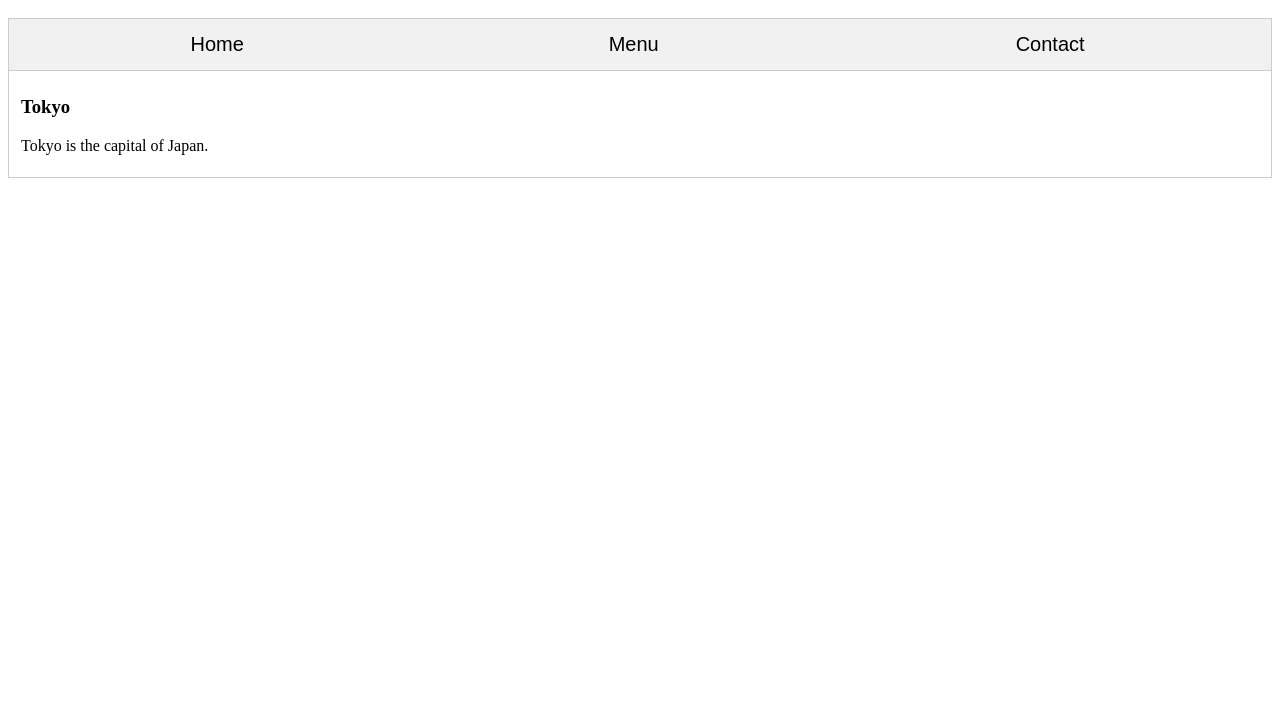
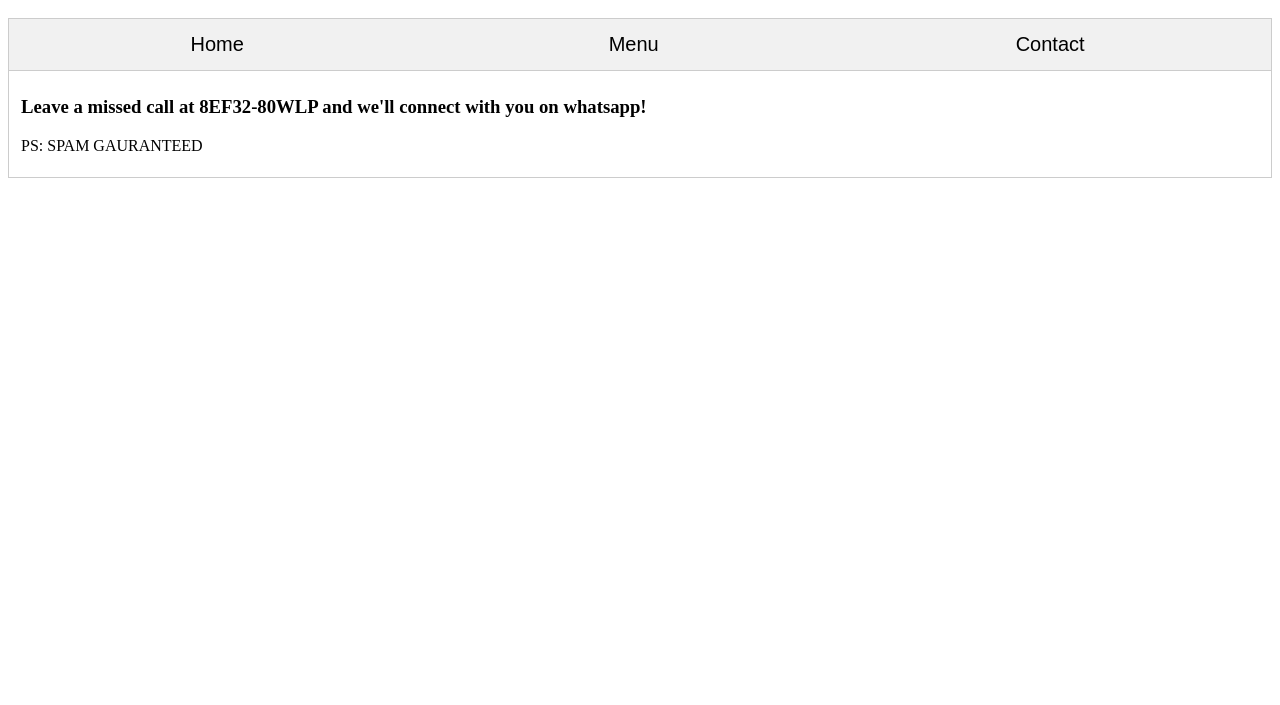
Before and after one commit to Ventuscoder/Restaurant-Page, a website built with webpack: page dist/index.html in a window 1280 px wide. Shown: the part 95-800 px from the top of the page. Built offline with nearby package versions, Linux system fonts and the light colour scheme.

Commit message:
Edit content on contact page

```diff
--- a/dist/index.html
+++ b/dist/index.html
@@ -32,8 +32,8 @@
           </div>
 
           <div id="Contact" class="tabcontent">
-            <h3>Tokyo</h3>
-            <p>Tokyo is the capital of Japan.</p>
+            <h3>Leave a missed call at 8EF32-80WLP and we'll connect with you on whatsapp!</h3>
+            <p>PS: SPAM GAURANTEED</p>
           </div>
         <script src="main.js"></script>
     </body>
```
